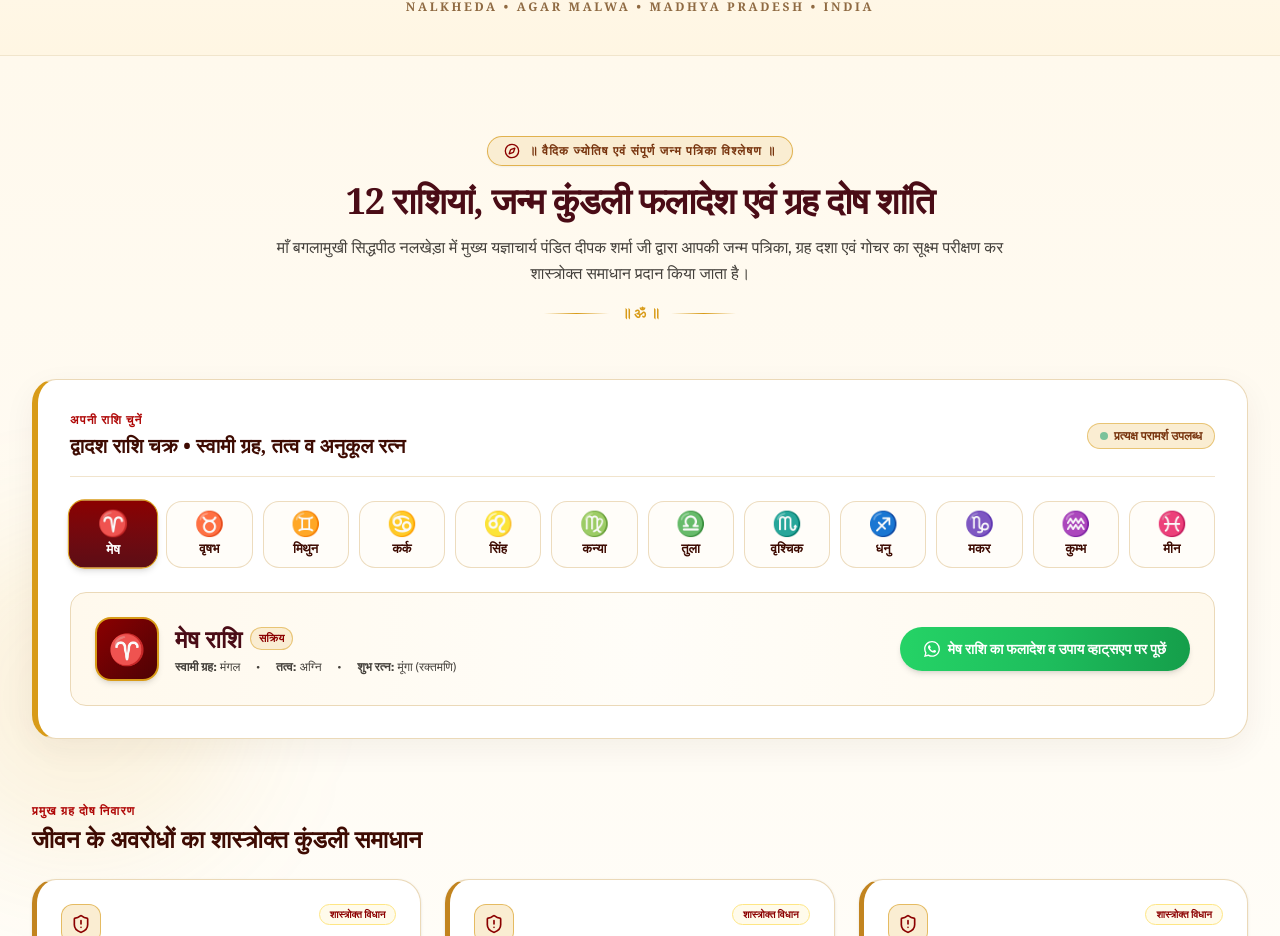
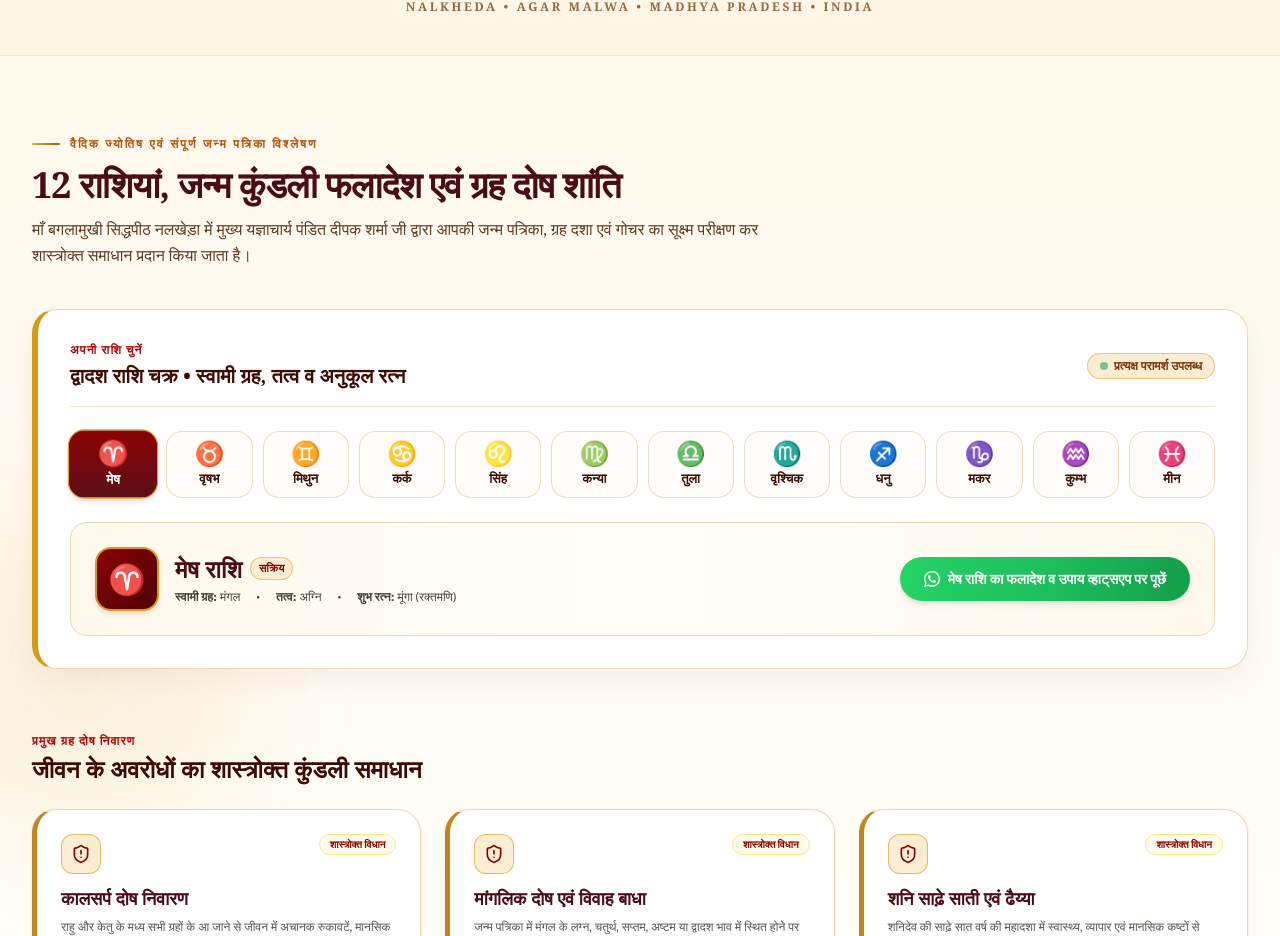
Before and after one commit to prisminfotechdevloper-2026/baglamukhi_temple_client, a Next.js app: page / in a window 1280 px wide. Shown: the part 1153-2089 px from the top of the page. Built offline with nearby package versions, Linux system fonts and the light colour scheme; no server answers.

Commit message:
style: left-align KundaliRashiSection header and replace rounded pill badge with regal gold line kicker

```diff
--- a/src/components/home/KundaliRashiSection.tsx
+++ b/src/components/home/KundaliRashiSection.tsx
@@ -130,37 +130,30 @@ export default function KundaliRashiSection() {
 
       <div className="mx-auto max-w-7xl px-4 sm:px-6 lg:px-8 relative z-10">
         {/* ================= SECTION HEADER ================= */}
-        <div className="text-center max-w-3xl mx-auto mb-10 sm:mb-14">
-          <div className="inline-flex items-center gap-2 px-4 py-1.5 rounded-full bg-[#FAEDD2] border border-[#D89B18]/70 shadow-xs mb-3">
-            <Compass className="h-4 w-4 text-[#8B0000]" />
-            <span className="font-serif text-[#78350F] text-xs font-bold tracking-widest uppercase">
+        <div className="text-left max-w-3xl mb-8 sm:mb-10">
+          <div className="flex items-center gap-2.5 mb-2.5">
+            <span className="h-[2px] w-7 bg-gradient-to-r from-[#D4AF37] to-[#B45309] rounded-full" />
+            <span className="text-xs font-black uppercase tracking-[0.18em] text-[#B45309] font-serif">
               {t({
-                hi: "॥ वैदिक ज्योतिष एवं संपूर्ण जन्म पत्रिका विश्लेषण ॥",
-                en: "॥ Vedic Astrology & Comprehensive Horoscope Analysis ॥",
+                hi: "वैदिक ज्योतिष एवं संपूर्ण जन्म पत्रिका विश्लेषण",
+                en: "Vedic Astrology & Comprehensive Horoscope Analysis",
               })}
             </span>
           </div>
 
-          <h2 className="font-serif text-2xl sm:text-3xl md:text-4xl font-extrabold text-[#4A0C16] tracking-tight leading-tight mb-3">
+          <h2 className="font-serif text-2xl sm:text-3xl md:text-4xl font-extrabold text-[#4A0C16] tracking-tight leading-tight mb-2.5">
             {t({
               hi: "12 राशियां, जन्म कुंडली फलादेश एवं ग्रह दोष शांति",
               en: "12 Rashis, Janam Kundali Analysis & Planetary Shanti",
             })}
           </h2>
 
-          <p className="text-stone-700 text-xs sm:text-sm md:text-base leading-relaxed">
+          <p className="text-[#5C3A21] text-xs sm:text-sm md:text-base leading-relaxed">
             {t({
               hi: "माँ बगलामुखी सिद्धपीठ नलखेड़ा में मुख्य यज्ञाचार्य पंडित दीपक शर्मा जी द्वारा आपकी जन्म पत्रिका, ग्रह दशा एवं गोचर का सूक्ष्म परीक्षण कर शास्त्रोक्त समाधान प्रदान किया जाता है।",
               en: "Precise astrological analysis of your birth chart, planetary transits, and mahadasha by Chief Purohit Pandit Deepak Sharma Ji at Nalkheda Siddhapeeth.",
             })}
           </p>
-
-          {/* Golden Lotus Divider */}
-          <div className="w-48 mx-auto mt-4 flex items-center justify-center gap-3">
-            <div className="h-px flex-1 bg-gradient-to-r from-transparent via-[#D89B18] to-transparent" />
-            <span className="text-[#D89B18] text-sm font-serif font-bold">॥ ॐ ॥</span>
-            <div className="h-px flex-1 bg-gradient-to-l from-transparent via-[#D89B18] to-transparent" />
-          </div>
         </div>
 
         {/* ================= 1. INTERACTIVE 12 RASHIS WHEEL / GRID ================= */}
```
